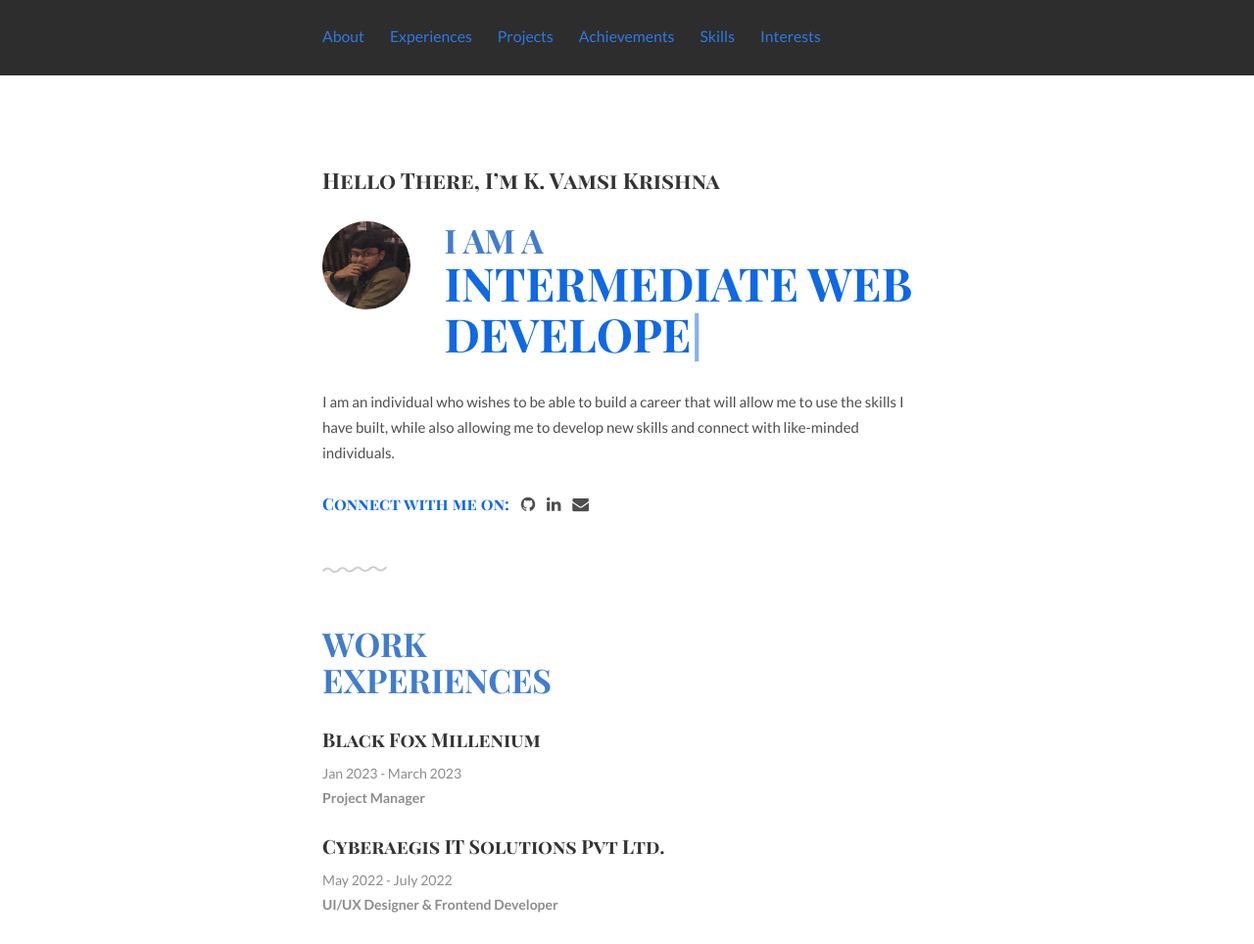
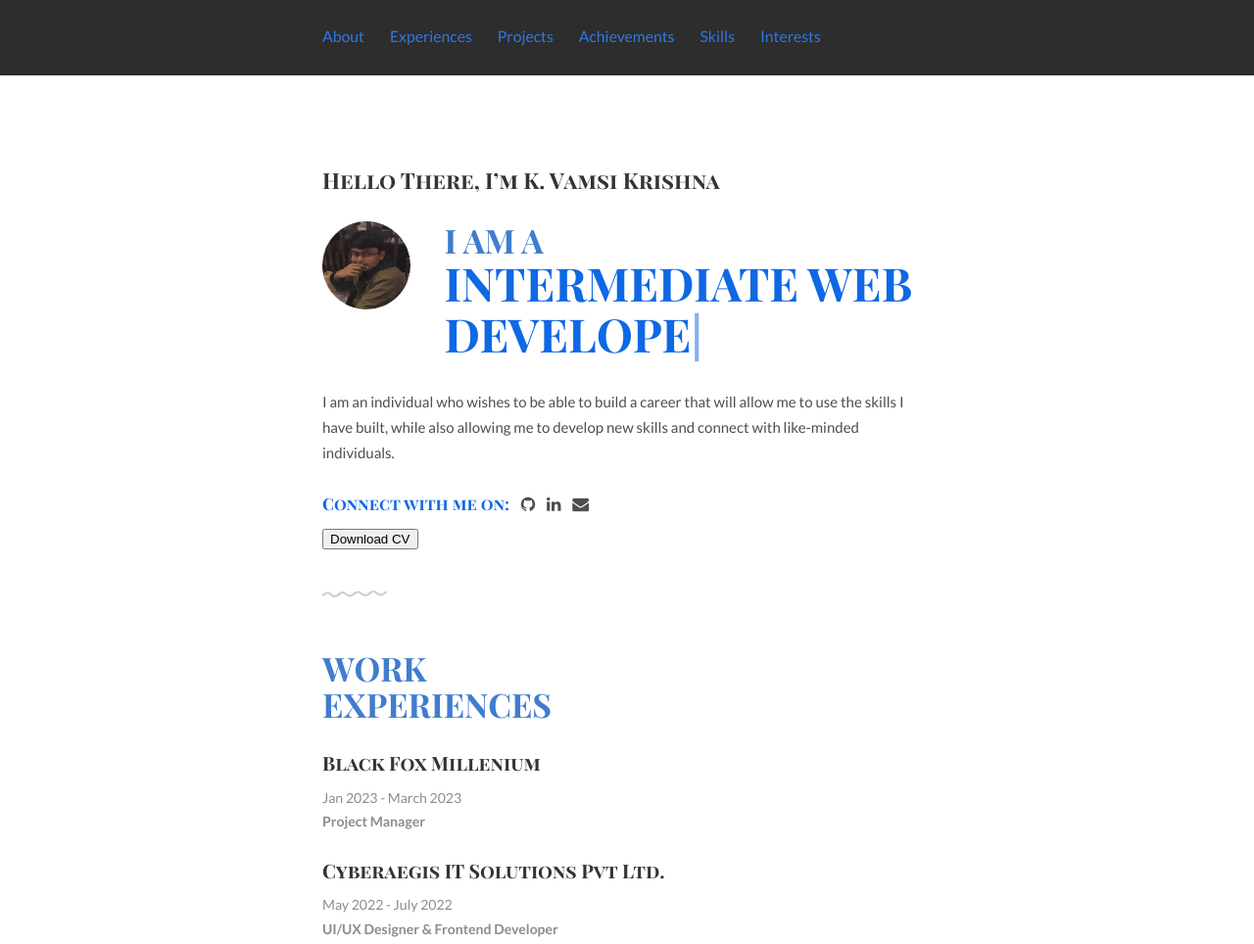
Before and after one commit to vamsi-krishnakOO7/VamsiKrishna-Portfolio-Website, a plain HTML site: page index.html in a window 1280 px wide. Shown: the top 964 px of the page at 98% size. Drawn offline with Linux system fonts and the light colour scheme.

Commit message:
Download CV
Added in a Download Button for CV

```diff
--- a/index.html
+++ b/index.html
@@ -51,6 +51,7 @@
 				I am an individual who wishes to be able to build a career that will allow me to use the skills I have built, while also allowing me to develop new skills and connect with like-minded individuals.
 				</p>
 				<h4>Connect with me on: &nbsp; <a href="https://github.com/vamsi-krishnakOO7" target="_blank">  <i class="fa fa-github"></i></a>  &nbsp; <a href="https://www.linkedin.com/in/k-vamsi-krishna-865739202/" target="_blank"><i class="fa fa-linkedin"></i></a> &nbsp; <a href="mailto:vamsikrishna2003.k@gmail.com"><i class="fa fa-envelope"></i></a></h4>
+				<button class="resume-download" id="download-resume">Download CV</button>
 			</div>
 		</div>
 	</div>
```
